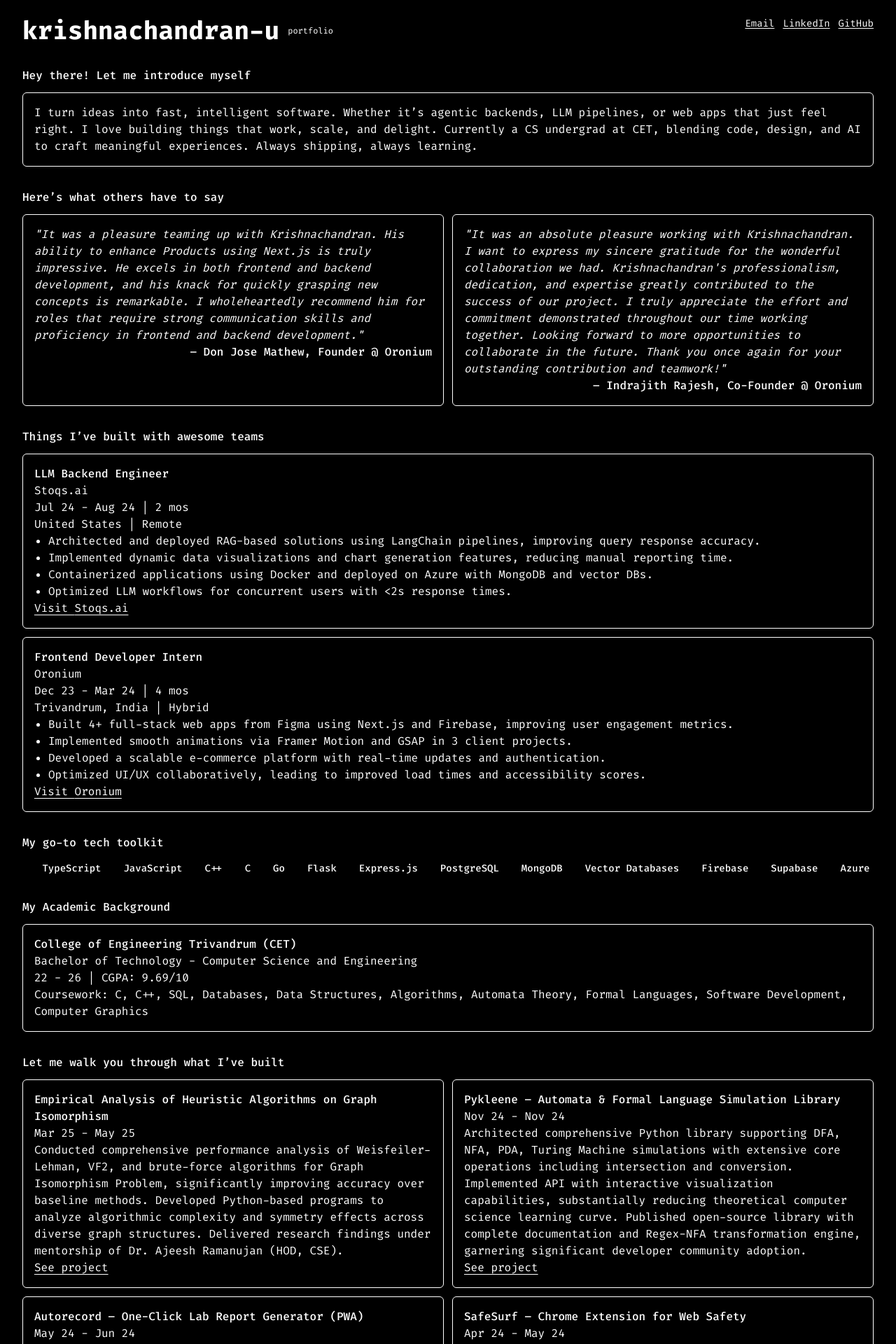
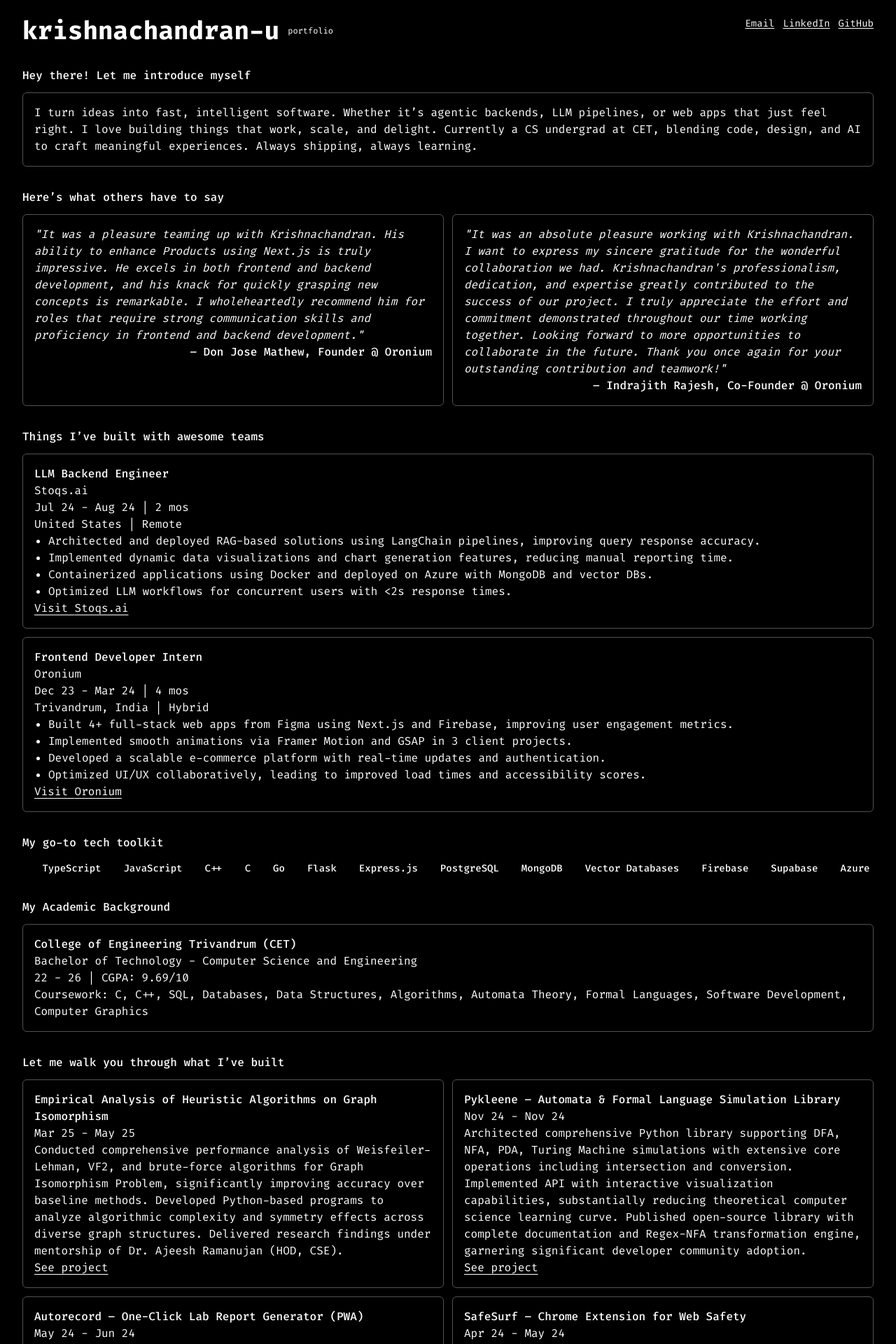
Before and after one commit to krishnachandran-u/krishnachandran, a Next.js app: page / in a window 1280 px wide. Shown: the top 1920 px of the page at 70% size. Built offline with nearby package versions, Linux system fonts and the light colour scheme.

Commit message:
lighten borders

```diff
--- a/src/app/page.tsx
+++ b/src/app/page.tsx
@@ -8,7 +8,7 @@ export default function Home() {
 
   return (
     <div className="flex flex-row justify-center w-full h-full bg-black text-white md:text-base text-sm">
-      <div className="max-w-[1280px] w-full md:px-[32px] px-[12px]">
+      <div className="max-w-[1280px] w-full md:px-[32px] px-[12px] pb-[16px]">
         <div className="flex flex-row pt-[24px] pb-[16px] justify-between">
           <div className="flex flex-col md:flex-row md:gap-[12px] md:items-center">
             <FadeInWhenVisible flow="up"><div className="text-xl md:text-4xl font-bold">{header.name}</div></FadeInWhenVisible>
@@ -28,7 +28,7 @@ export default function Home() {
         <div className="flex flex-row justify-between gap-[48px] py-[16px]">
           <div className="flex flex-col gap-[12px]">
           <FadeInWhenVisible flow="up"><div className="font-medium">{sections.summary.title}</div></FadeInWhenVisible>
-          <FadeInWhenVisible flow="up"><div className='border p-4 rounded-md'>{sections.summary.content}</div></FadeInWhenVisible>
+          <FadeInWhenVisible flow="up"><div className='border border-neutral-600  p-4 rounded-md'>{sections.summary.content}</div></FadeInWhenVisible>
           </div>
         </div>
 
@@ -39,7 +39,7 @@ export default function Home() {
               {sections.recommendations.items
                 .slice(rowIndex * 2, rowIndex * 2 + 2)
                 .map((rec, index) => (
-                  <FadeInWhenVisible key={index} flow="up" className="flex-1 italic border p-4 rounded-md">
+                  <FadeInWhenVisible key={index} flow="up" className="flex-1 italic border border-neutral-600 p-4 rounded-md">
                       &quot;{rec.text}&quot;
                       <div className="not-italic font-medium text-right">– {rec.author}</div>
                   </FadeInWhenVisible>
@@ -52,7 +52,7 @@ export default function Home() {
           <FadeInWhenVisible flow="up"><div className="font-medium">{sections.experience.title}</div></FadeInWhenVisible>
           {sections.experience.items.map((item, index) => (
             <FadeInWhenVisible key={index} flow="up">
-              <div className='border p-4 rounded-md'>
+              <div className='border  border-neutral-600 p-4 rounded-md'>
                 <p className="font-medium">{item.title}</p>
                 <p>{item.company}</p>
                 <p>{item.duration}</p>
@@ -73,11 +73,11 @@ export default function Home() {
           <SkillsMarquee />
         </div>
 
-        <div className="flex flex-col py-[16px] gap-[12px]">
+        <div className="flex flex-col py-[16px] gap-[12px] ">
           <FadeInWhenVisible flow="up"><div className="font-medium">{sections.education.title}</div></FadeInWhenVisible>
           {sections.education.items.map((item, index) => (
             <FadeInWhenVisible key={index} flow="up">
-              <div className='border p-4 rounded-md'>
+              <div className='border border-neutral-600 p-4 rounded-md'>
                 <p className="font-medium">{item.institution}</p>
                 <p>{item.degree}</p>
                 <p>{item.duration} | {item.cgpa}</p>
@@ -94,7 +94,7 @@ export default function Home() {
               {sections.featuredWorks.items
                 .slice(rowIndex * 2, rowIndex * 2 + 2)
                 .map((item, index) => (
-                  <FadeInWhenVisible key={index} flow="up" className="flex-1 border p-4 rounded-md">
+                  <FadeInWhenVisible key={index} flow="up" className="flex-1 border border-neutral-600 p-4 rounded-md">
                       <p className="font-medium">{item.title}</p>
                       <p>{item.duration}</p>
                       <p>{item.description}</p>
@@ -128,7 +128,7 @@ export default function Home() {
         <div className="flex flex-col py-[16px] gap-[12px]">
           <FadeInWhenVisible flow="up"><div className="font-medium">{sections.connect.title}</div></FadeInWhenVisible>
           <FadeInWhenVisible flow="up">
-            <div className="border p-4 rounded-md space-y-2">
+            <div className="border border-neutral-600 p-4 rounded-md space-y-2">
               <p className="">Feel free to reach out to me via any of the following channels:</p>
               <div className="flex flex-row md:flex-col gap-[12px] md:gap-[8px]">
                 {sections.connect.items.map((item, index) => (
```
